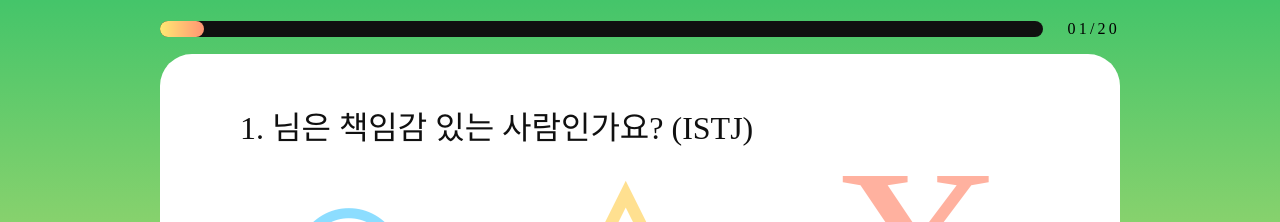
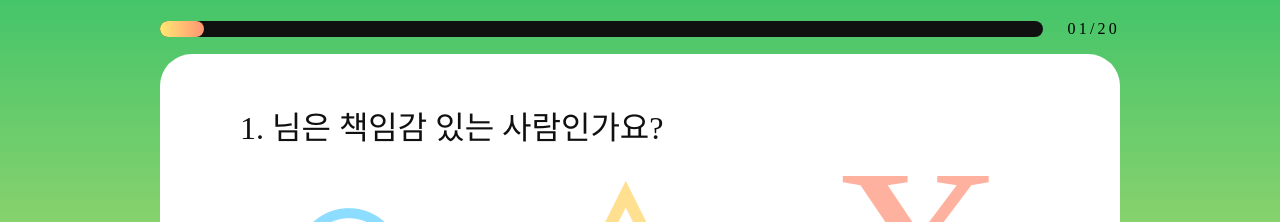
Before and after one commit to PRMe-org/PRMe, a React (Create React App) app in the folder front/: page /home/test in a window 1280 px wide. Shown: the part 189-411 px from the top of the page. Built offline with nearby package versions, Linux system fonts and the light colour scheme; no server answers; a web font is replaced by a local one.

Commit message:
0623 test페이지 수정
test페이지 수정 및 accessToken 만료시간 수정

```diff
--- a/front/src/components/Result.jsx
+++ b/front/src/components/Result.jsx
@@ -1,6 +1,12 @@
-import React from 'react'
+import React, { useState } from 'react'
+import axios from 'axios';
 
 const Result = ({ selectedOptions, questions }) => {
+  const server = 'http://localhost:3002';
+
+  let username = 'test';
+
+
   const friendResults = questions.map((question, index) => {
     const selectedOption = selectedOptions[index];
     const optionSymbol = selectedOption === "2" || selectedOption === "0.5" ? "○" : selectedOption === "1" ? "△" : "X";
@@ -17,7 +23,7 @@ const Result = ({ selectedOptions, questions }) => {
       <div className='result-content-top'>
         <div className='friend-think'>
           <div className='result-title'>
-            <p><div id='friend-name'>김지둘</div>님이 생각하는&nbsp; <div id='my-name'>피알미</div>님의 성격은?!</p>
+            <p><div id='friend-name'>{ username }</div>님이 생각하는&nbsp; <div id='my-name'>{ username }</div>님의 성격은?!</p>
           </div>
             <table>
             <thead>
--- a/front/src/pages/Friends.jsx
+++ b/front/src/pages/Friends.jsx
@@ -18,7 +18,7 @@ const Friends = () => {
   const [friendsData, setFriendsData] = useState([
     // api데이터가 없어서 임의로 넣은 test용 데이터.
     // 실제 데이터 api넣어서 다시 test!
-
+  /*
     {
       id: 1,
       name: "김지원",
@@ -49,6 +49,7 @@ const Friends = () => {
       tags: ["#열정적", "#도전적", "#사교적"],
       date: "2023.06.03",
     },
+  */
 
   ]);
   const [currentPage, setCurrentPage] = useState(1); // 현재 페이지를 관리하는 상태 변수
--- a/front/src/pages/Home.jsx
+++ b/front/src/pages/Home.jsx
@@ -84,7 +84,6 @@ const Home = (props) => {
        withCredentials: true,
     })
     .then(response => {
-      console.log(response.data)
       setE(response.data.E);
       setI(response.data.I);
       setN(response.data.N);
--- a/front/src/pages/Login.jsx
+++ b/front/src/pages/Login.jsx
@@ -92,7 +92,7 @@ const Login = () => {
              />
 
             <p id='subtitle'>비밀번호</p>
-            <input id='input' type="password" placeholder='5~12자 사이' maxLength="12"
+            <input id='input' type="password" placeholder='비밀번호는 5~12자 사이로 해주세요' maxLength="12"
               onChange={(event) => {
                 setPassword(event.target.value);
               }}
--- a/front/src/pages/Register.jsx
+++ b/front/src/pages/Register.jsx
@@ -61,7 +61,7 @@ export const Register = () => {
 
           <div className='form-element'>
             <p id='subtitle'>닉네임</p>
-            <input id='input' type="text" placeholder='10자 이하'
+            <input id='input' type="text" placeholder='닉네임은 10자 이하로 해주세요.'
               onChange={(event) => {
                 setName(event.target.value);
               }}
@@ -76,7 +76,7 @@ export const Register = () => {
               />
 
             <p id='subtitle'>비밀번호</p>
-            <input id='input' type="password" placeholder='5~12자 사이'
+            <input id='input' type="password" placeholder='비밀번호는 5~12자 사이로 해주세요'
               onChange={(event) => {
                 setPassword(event.target.value);
                 }}
--- a/front/src/pages/Test.jsx
+++ b/front/src/pages/Test.jsx
@@ -13,22 +13,22 @@ const Test = () => {
   const[username, setUserName] = useState('');
 
   const questions = [
-    `1. ${ username }님은 책임감 있는 사람인가요? (ISTJ)`,
-    `2. ${ username }님은 성실하고 사람들과 협동을 잘하는 사람인가요? (ISFJ)`,
-    `3. ${ username }님은 사람에 대해 뛰어난 통찰력을 가진 사람인가요? (INFJ)`,
-    `4. ${ username }님은 독립적이며 혼자서 행동하는 일을 두려워하지 않는 편인가요? (INTJ)`,
-    `5. ${ username }님은 낯선 상황에도 적응력이 뛰어난 사람인가요? (ISTP)`,
-    `6. ${ username }님은 마음이 따듯하고 겸손한 사람인가요? (ISFP)`,
-    `7. ${ username }님은 상대방의 이야기를 경청하는 사람인가요? (INFP)`,
-    `8. ${ username }님은 불공평한 일을 마주했을 때 해결책을 제시하는 사람인가요? (INTP)`,
-    `9. ${ username }님은 돌직구를 잘던지는 편인가요? (ESTP)`,
-    `10. ${ username }님은 모임에서 분위기를 띄우는 사람인가요? (ESFP)`,
-    `11. ${ username }님은 새로운 친구 사귀는걸 좋아합니까? (ENFP)`,
-    `12. ${ username }님은 논쟁하기를 좋아합니까? (ENTP)`,
-    `13. ${ username }님은 사무적이고, 현실적인 스타일입니까? (ESTJ)`,
-    `14. ${ username }님은 타인에게 봉사를 하는 편입니까? (ESFJ)`,
-    `15. ${ username }님은 공감능력이 좋고 고민상담을 잘해주는 편입니까?(ENFJ)`,
-    `16. ${ username }님은 팀플 할 때 자기 계획대로 직접 이끌어야 직성이 풀리는 편입니까? (ENTJ)`,
+    `1. ${ username }님은 책임감 있는 사람인가요?`,
+    `2. ${ username }님은 성실하고 사람들과 협동을 잘하는 사람인가요?`,
+    `3. ${ username }님은 사람에 대해 뛰어난 통찰력을 가진 사람인가요?`,
+    `4. ${ username }님은 독립적이며 혼자서 행동하는 일을 두려워하지 않는 편인가요?`,
+    `5. ${ username }님은 낯선 상황에도 적응력이 뛰어난 사람인가요?`,
+    `6. ${ username }님은 마음이 따듯하고 겸손한 사람인가요?`,
+    `7. ${ username }님은 상대방의 이야기를 경청하는 사람인가요?`,
+    `8. ${ username }님은 불공평한 일을 마주했을 때 해결책을 제시하는 사람인가요?`,
+    `9. ${ username }님은 돌직구를 잘던지는 편인가요?`,
+    `10. ${ username }님은 모임에서 분위기를 띄우는 사람인가요?`,
+    `11. ${ username }님은 새로운 친구 사귀는걸 좋아합니까?`,
+    `12. ${ username }님은 논쟁하기를 좋아합니까?`,
+    `13. ${ username }님은 사무적이고, 현실적인 스타일입니까?`,
+    `14. ${ username }님은 타인에게 봉사를 하는 편입니까?`,
+    `15. ${ username }님은 공감능력이 좋고 고민상담을 잘해주는 편입니까?`,
+    `16. ${ username }님은 팀플 할 때 자기 계획대로 직접 이끌어야 직성이 풀리는 편입니까?`,
     `17. ${ username }님 E (O X) 질문입니다`,
     `18. ${ username }님 N (O X) 질문입니다?`,
     `19. ${ username }님 F (O X) 질문입니다`,
@@ -72,7 +72,6 @@ const Test = () => {
       withCredentials: true,
   })
     .then(response => {
-      alert("요청 성공");
       console.log(response.data);
       handleResult();
     })
@@ -131,6 +130,7 @@ const Test = () => {
 
   /* ------------------ 페이지 첫 실행 ------------------ */
   useEffect(() => {
+    accessT();
     const width = ((currentQuestion - 1) / (totalQuestions - 1)) * 95 + 5;
     setProgressWidth(width);
   }, [currentQuestion, totalQuestions]);
```
Also changed, not shown: 1 other file (tests, documents, lock files or other folders).
